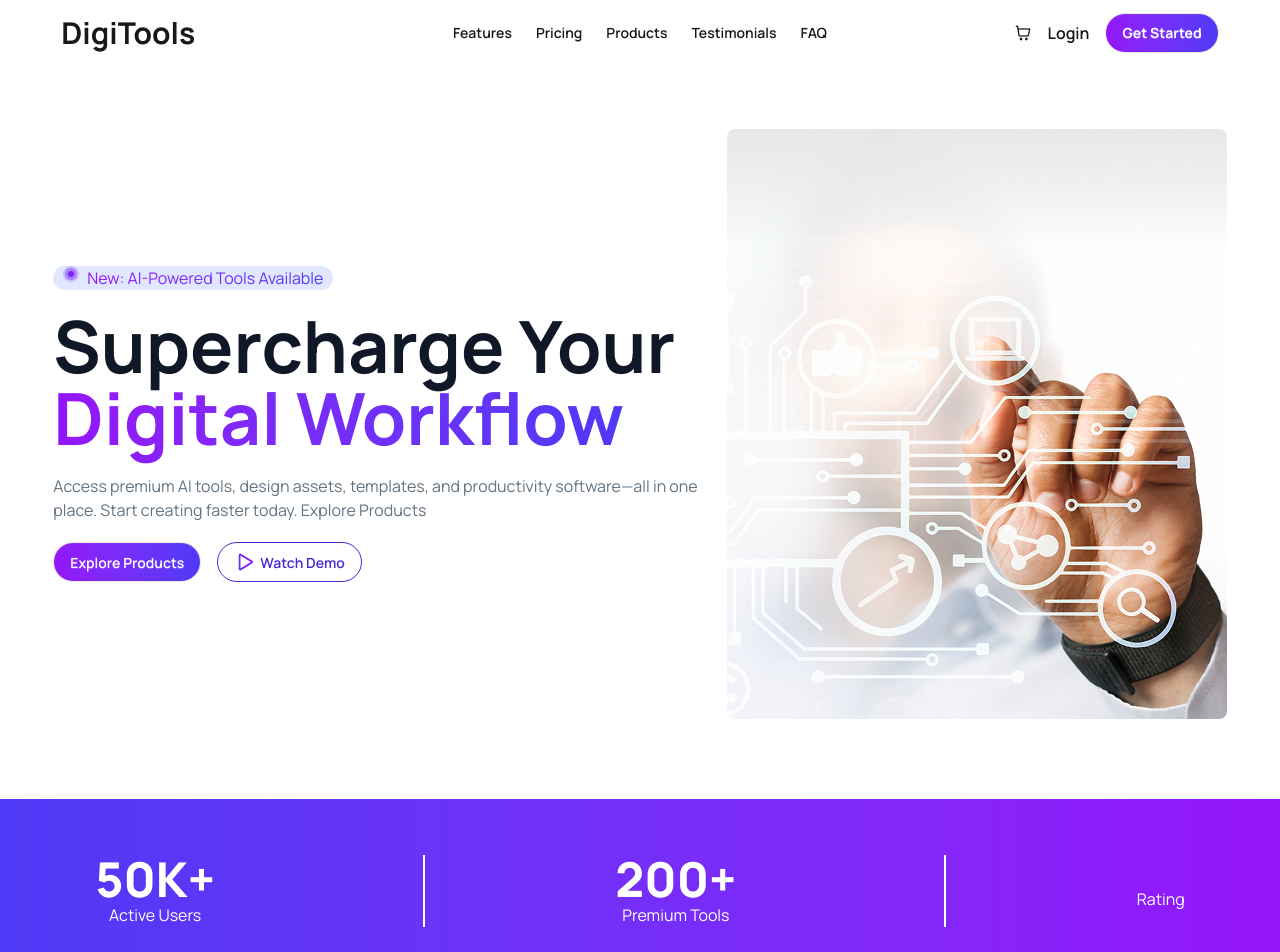
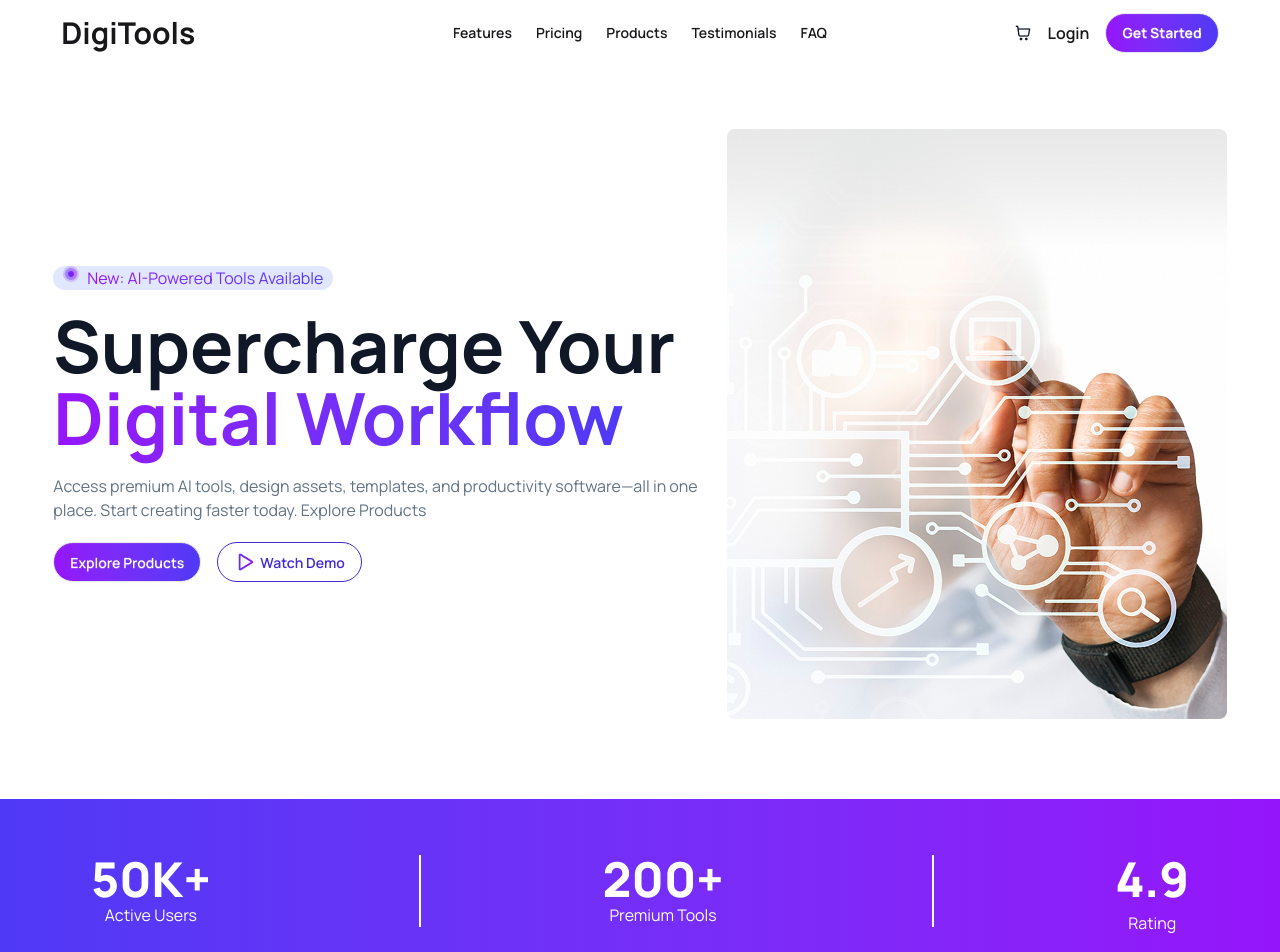
Before and after one commit to RabbiBD-Code/A6-DigiTools-Platform, a React (Vite) app: page / in a window 1280 px wide. Shown: the top 952 px of the page. Built offline with nearby package versions, Linux system fonts and the light colour scheme.

Commit message:
add card section and increase to navber card

```diff
--- a/src/components/Ratting/Ratting.jsx
+++ b/src/components/Ratting/Ratting.jsx
@@ -13,7 +13,7 @@ const Ratting = () => {
                     <p className='text-md'>Premium Tools</p>
                 </div>
                 <div className='text-center space-y-2'>
-                    <h1 className='text-5xl font-extrabold '></h1>
+                    <h1 className='text-5xl font-extrabold '>4.9</h1>
                     <p className='text-md'>Rating</p>
                 </div>
             </div>
```
